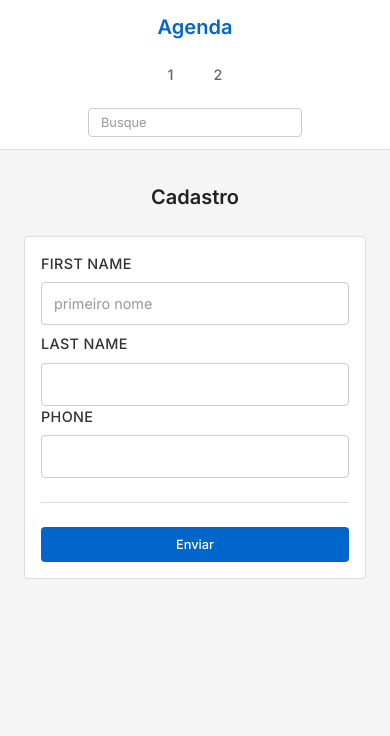
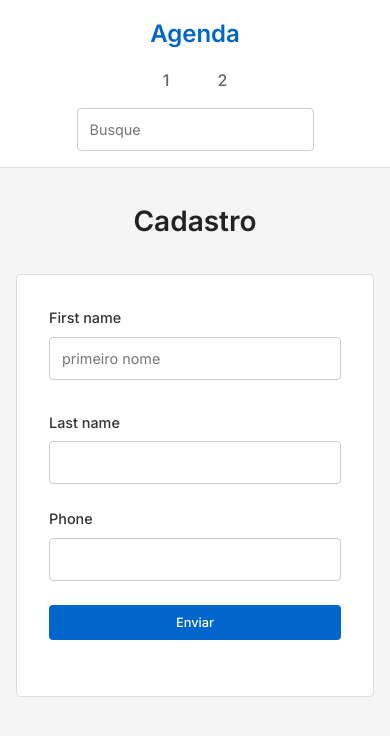
Before and after one commit to JavanRosario/App_agenda, a Django app: page /contact/create/ in a window 390 px wide. Shown: the top 736 px of the page. Run offline with Django 5.2, Linux system fonts and the light colour scheme.

Commit message:
remove contact viusal

```diff
--- a/contact/static/contact/css/style.css
+++ b/contact/static/contact/css/style.css
@@ -53,15 +54,12 @@ body {
   gap: 1rem;
 }
 
-.menu_item {
-  display: flex;
-}
-
 .menu_link {
   color: #666;
   text-decoration: none;
   padding: 0.5rem 1rem;
   font-weight: 500;
+  border-radius: 4px;
 }
 
 .menu_link:hover {
@@ -69,16 +67,8 @@ body {
   color: #222;
 }
 
-.search form {
-  display: flex;
-  align-items: center;
-}
-
 .search_input,
-.form_group input[type="text"],
-.form_group input[type="email"],
-.form_group input[type="tel"],
-.form_group input[type="password"],
+.form_group input,
 .form_group textarea,
 .form_group select {
   padding: 0.75rem;
@@ -92,7 +82,6 @@ body {
 }
 
 .search_input {
-  padding: 0.5rem;
   min-width: 200px;
   width: auto;
 }
@@ -103,12 +92,6 @@ body {
 .form_group select:focus {
   outline: none;
   border-color: #0066cc;
-}
-
-.search_input::placeholder,
-.form_group input::placeholder,
-.form_group textarea::placeholder {
-  color: #999;
 }
 
 .content {
@@ -240,8 +191,67 @@ tbody:empty::after {
   flex-shrink: 0;
 }
 
-.single_contact p:last-child {
-  margin-bottom: 0;
+.contact_links {
+  margin: 2rem 0 1rem 0;
+  display: flex;
+  gap: 1rem;
+  align-items: center;
+}
+
+.btn {
+  background-color: #0066cc;
+  color: #fff;
+  border: none;
+  padding: 0.75rem 1.5rem;
+  border-radius: 4px;
+  font-size: 0.9rem;
+  font-weight: 500;
+  font-family: "Inter", Arial, sans-serif;
+  cursor: pointer;
+  text-decoration: none;
+  display: inline-flex;
+  align-items: center;
+  justify-content: center;
+}
+
+.btn:hover {
+  background-color: #0052a3;
+}
+
+.btn_link {
+  background-color: transparent;
+  color: #0066cc;
+  border: 1px solid #0066cc;
+}
+
+.btn_link:hover {
+  background-color: #0066cc;
+  color: #fff;
+}
+
+.form_warper {
+  padding: 2rem;
+  max-width: 600px;
+  margin: 0 auto;
+}
+
+.form_group {
+  display: flex;
+  flex-direction: column;
+  gap: 0.5rem;
+  margin-bottom: 1.5rem;
+}
+
+.form_group label {
+  font-size: 0.9rem;
+  font-weight: 500;
+  color: #333;
+}
+
+.form_row {
+  display: grid;
+  grid-template-columns: 1fr 1fr;
+  gap: 1rem;
 }
 
 .pagination {
@@ -267,112 +276,23 @@ tbody:empty::after {
   text-decoration: none;
   padding: 0.5rem 0.75rem;
   font-weight: 500;
-  font-size: 0.9rem;
-  border: 1px solid transparent;
-  min-width: 44px;
-  text-align: center;
-  display: inline-flex;
-  align-items: center;
-  justify-content: center;
+  border-radius: 4px;
 }
 
 .step-links a:hover {
   background-color: #f0f0f0;
   color: #222;
-  border-color: #ddd;
 }
 
 .step-links .current {
   color: #222;
   font-weight: 600;
-  font-size: 0.9rem;
   padding: 0.5rem 1rem;
   background-color: #f9f9f9;
-  border: 1px solid #ddd;
-  margin: 0 0.5rem;
+  border-radius: 4px;
 }
 
-.form_warper {
-  padding: 2rem;
-  max-width: 600px;
-  margin: 0 auto;
-}
-
-.form_content {
-  margin-bottom: 1.5rem;
-}
-
-.form_content:last-child {
-  margin-bottom: 0;
-  padding-top: 1.5rem;
-  border-top: 1px solid #ddd;
-}
-
-.form_group {
-  display: flex;
-  flex-direction: column;
-  gap: 0.5rem;
-}
-
-.form_group label {
-  font-size: 0.9rem;
-  font-weight: 500;
-  color: #333;
-  text-transform: uppercase;
-  letter-spacing: 0.025em;
-}
-
-.form_group input:hover,
-.form_group textarea:hover,
-.form_group select:hover {
-  border-color: #999;
-}
-
-.form_group textarea {
-  min-height: 100px;
-  resize: vertical;
-}
-
-.form_group select {
-  cursor: pointer;
-}
-
-.form_row {
-  display: grid;
-  grid-template-columns: 1fr 1fr;
-  gap: 1rem;
-}
-
-/* Django Form Errors */
-.form_group input.error,
-.form_group textarea.error,
-.form_group select.error {
-  border-color: #d32f2f;
-  background-color: #ffebee;
-}
-
-.form_group input.error:focus,
-.form_group textarea.error:focus,
-.form_group select.error:focus {
-  border-color: #d32f2f;
-}
-
-.form_group .errorlist,
-.form_error {
-  color: #d32f2f;
-  font-size: 0.8rem;
-  font-weight: 500;
-  margin-top: 0.25rem;
-}
-
-.form_group .errorlist li {
-  list-style: none;
-  margin: 0;
-  padding: 0;
-}
-
-.message,
-.form_message {
+.message {
   padding: 0.75rem 1rem;
   border-radius: 4px;
   margin-bottom: 1.5rem;
@@ -381,230 +301,82 @@ tbody:empty::after {
   border-left: 4px solid;
 }
 
-.message.success,
-.form_message.success {
-  background-color: #e8f5e8;
-  color: #2e7d32;
-  border-left-color: #4caf50;
+.message.success {
+  background-color: #d4edda;
+  color: #155724;
+  border-left-color: #28a745;
 }
 
-.message.error,
-.form_message.error {
-  background-color: #ffebee;
-  color: #d32f2f;
-  border-left-color: #f44336;
+.message.error {
+  background-color: #f8d7da;
+  color: #721c24;
+  border-left-color: #dc3545;
 }
 
-.message.warning,
-.form_message.warning {
-  background-color: #fff3e0;
-  color: #ef6c00;
-  border-left-color: #ff9800;
-}
-
-.message.info,
-.form_message.info {
-  background-color: #e3f2fd;
-  color: #1565c0;
-  border-left-color: #2196f3;
-}
-
-.form_group input:disabled,
-.form_group textarea:disabled,
-.form_group select:disabled {
-  background-color: #f5f5f5;
-  color: #999;
-  cursor: not-allowed;
-  opacity: 0.6;
-}
-
-.btn {
-  background-color: #0066cc;
-  color: #fff;
-  border: none;
-  padding: 0.75rem 2rem;
-  border-radius: 4px;
-  font-size: 0.9rem;
-  font-weight: 500;
-  font-family: "Inter", Arial, sans-serif;
-  cursor: pointer;
-  min-width: 120px;
-  display: inline-flex;
-  align-items: center;
-  justify-content: center;
-  gap: 0.5rem;
-}
-
-.btn:hover {
-  background-color: #0052a3;
-}
-
-.btn:disabled {
-  opacity: 0.5;
-  cursor: not-allowed;
-}
-
-.header_link:focus,
-.menu_link:focus,
-.table_link:focus,
-.step-links a:focus,
-.btn:focus {
-  outline: 2px solid #0066cc;
-  outline-offset: 2px;
+.message.warning {
+  background-color: #fff3cd;
+  color: #856404;
+  border-left-color: #ffc107;
 }
 
 @media (max-width: 768px) {
   .header {
     padding: 1rem;
     flex-direction: column;
-    align-items: stretch;
-    gap: 1rem;
   }
-  .header_heading {
-    text-align: center;
-  }
-  .nav_menu,
-  .search {
-    justify-content: center;
-  }
-  .search_input {
-    min-width: 100%;
-  }
+
   .content {
     padding: 0 1rem;
   }
-  .content h2 {
-    font-size: 1.5rem;
-  }
-  .table_caption {
-    font-size: 1.25rem;
-    padding: 1rem;
-  }
-  .table_reader,
-  .table_cel {
-    padding: 0.75rem 1rem;
-    font-size: 0.8rem;
-  }
-  .responsive_table {
-    overflow-x: auto;
-  }
-  .contacts_table {
-    min-width: 500px;
-  }
+
   .single_contact {
     padding: 1.5rem;
-    margin: 0 1rem;
+    margin: 0;
   }
-  .single_contact_name {
-    font-size: 1.5rem;
-  }
+
   .single_contact p {
     flex-direction: column;
     gap: 0.25rem;
   }
+
   .single_contact p b {
     min-width: auto;
   }
-  .pagination {
-    margin: 1.5rem 0;
-    padding: 0.5rem;
+
+  .contact_links {
+    flex-direction: column;
+    align-items: stretch;
   }
-  .step-links {
-    padding: 0.5rem 1rem;
-    gap: 0.25rem;
-    flex-wrap: wrap;
+
+  .btn {
+    width: 100%;
     justify-content: center;
   }
-  .step-links a {
-    padding: 0.375rem 0.5rem;
-    font-size: 0.8rem;
-    min-width: 36px;
-  }
-  .step-links .current {
-    padding: 0.375rem 0.75rem;
-    font-size: 0.8rem;
-    margin: 0 0.25rem;
-  }
-  .form_warper {
-    padding: 1.5rem;
-    margin: 0 1rem;
-  }
+
   .form_row {
     grid-template-columns: 1fr;
+  }
+
+  .responsive_table {
+    overflow-x: auto;
+  }
+
+  .contacts_table {
+    min-width: 500px;
   }
 }
 
 @media (max-width: 480px) {
-  .header {
-    padding: 0.75rem;
+  .single_contact {
+    padding: 1rem;
   }
-  .header_heading {
-    font-size: 1.25rem;
+
+  .single_contact_name {
+    font-size: 1.5rem;
   }
-  .menu_link {
-    padding: 0.375rem 0.75rem;
-    font-size: 0.9rem;
-  }
-  .search_input {
-    padding: 0.375rem 0.75rem;
+
+  .btn {
+    padding: 0.625rem 1rem;
     font-size: 0.8rem;
   }
-  .table_reader,
-  .table_cel {
-    padding: 0.5rem 0.75rem;
-    font-size: 0.75rem;
-  }
-  .table_caption {
-    font-size: 1.125rem;
-    padding: 0.75rem;
-  }
-  .table_link {
-    padding: 0.125rem 0.25rem;
-    font-size: 0.75rem;
-  }
-  .single_contact {
-    padding: 1rem;
-    margin: 0 0.5rem;
-  }
-  .single_contact_name {
-    font-size: 1.25rem;
-    margin-bottom: 1rem;
-  }
-  .single_contact p {
-    font-size: 0.9rem;
-    margin-bottom: 0.75rem;
-  }
-  .step-links {
-    padding: 0.375rem 0.75rem;
-    font-size: 0.75rem;
-  }
-  .step-links a {
-    padding: 0.25rem 0.375rem;
-    font-size: 0.75rem;
-    min-width: 32px;
-  }
-  .step-links .current {
-    padding: 0.25rem 0.5rem;
-    font-size: 0.75rem;
-    margin: 0 0.125rem;
-  }
-  .content h2 {
-    font-size: 1.25rem;
-    margin-bottom: 1.5rem;
-  }
-  .form_warper {
-    padding: 1rem;
-    margin: 0 0.5rem;
-  }
-  .form_group input,
-  .form_group textarea,
-  .form_group select {
-    padding: 0.625rem 0.75rem;
-    font-size: 0.8rem;
-  }
-  .btn {
-    padding: 0.625rem 1.5rem;
-    font-size: 0.8rem;
-    width: 100%;
-  }
 }
```
Also changed, not shown: other parts of contact/static/contact/css/style.css (+3 -35 lines).
